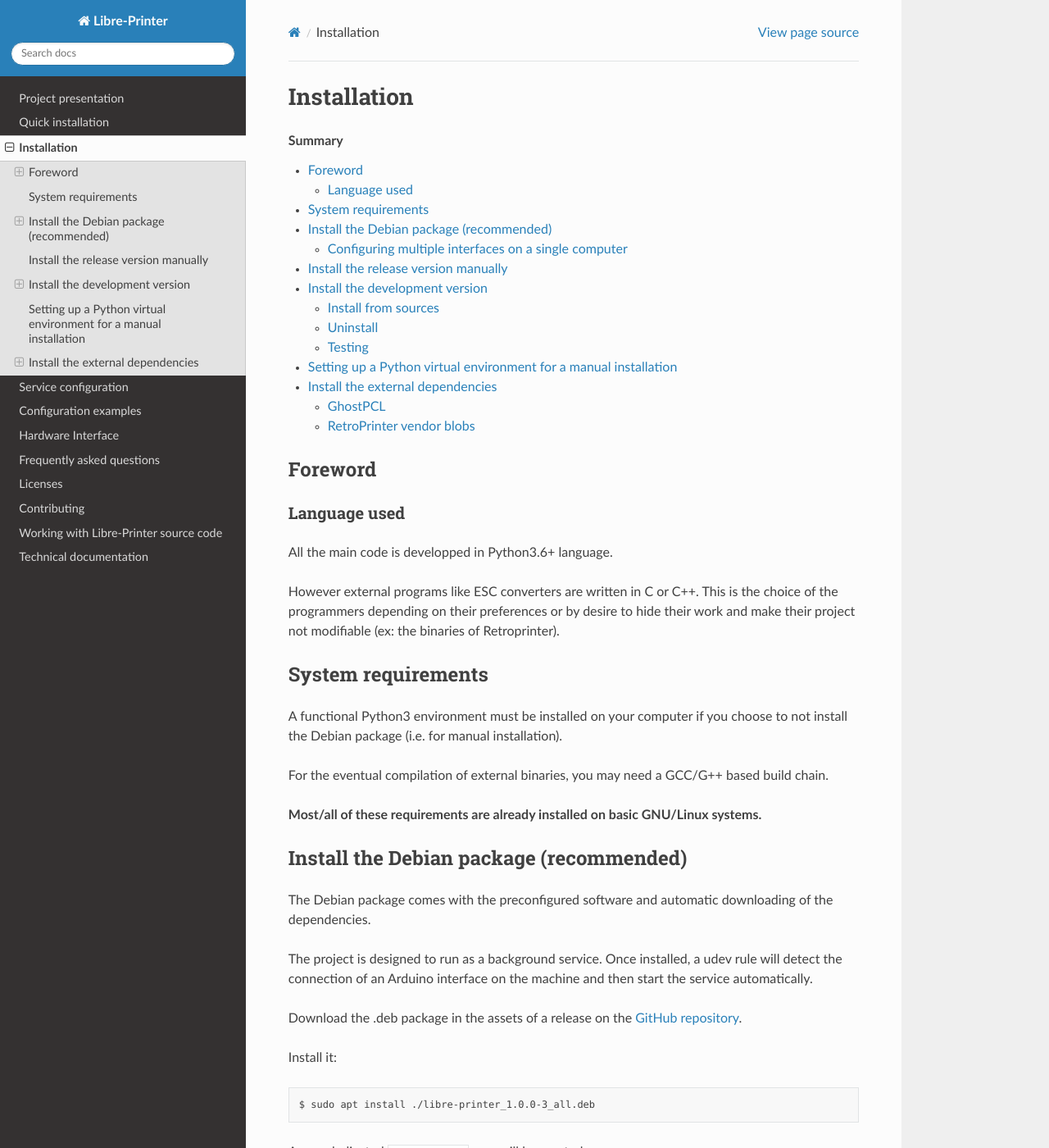
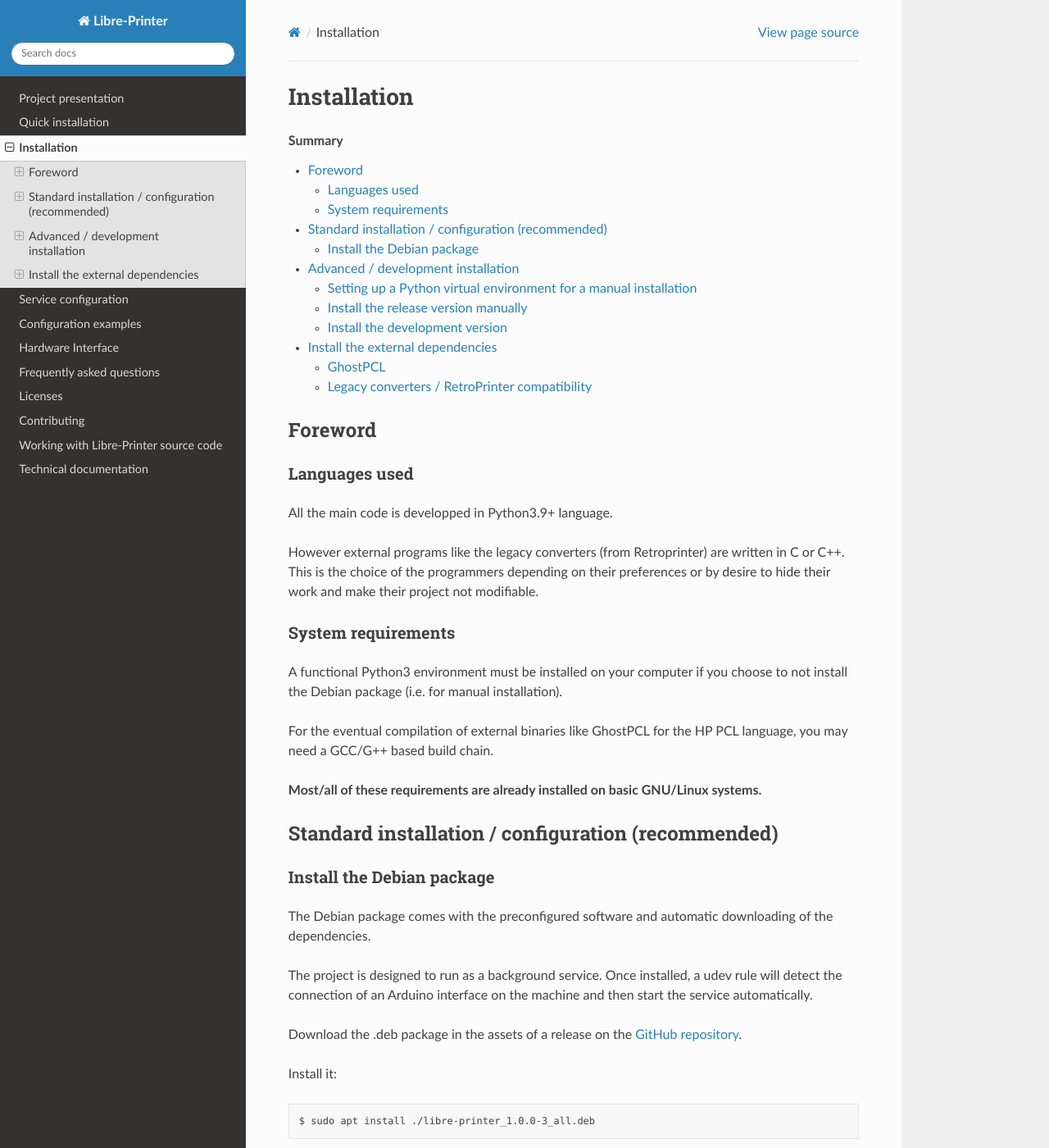
Before and after one commit to ysard/libre-printer, a Sphinx documentation site: the page built from doc/source/installation.rst, in a window 1280 px wide and 1400 px high. Shown: the whole window at 82% size. Built offline with Sphinx 7.4.7 and the Read the Docs theme 3.1.0, drawn with Linux system fonts in a browser that asks for light colours; some of the changed text lies outside the part shown.

Commit message:
[doc] Reorganize installation process for clarity; fix typos

```diff
--- a/doc/source/installation.rst
+++ b/doc/source/installation.rst
@@ -1,5 +1,6 @@
 .. _installation:
 
+============
 Installation
 ============
 
@@ -9,16 +10,17 @@
     :backlinks: top
 
 Foreword
---------
+========
 
-Language used
-~~~~~~~~~~~~~
+Languages used
+--------------
 
-All the main code is developped in Python3.6+ language.
+All the main code is developped in Python3.9+ language.
 
-However external programs like ESC converters are written in C or C++.
-This is the choice of the programmers depending on their preferences or by desire to
-hide their work and make their project not modifiable (ex: the binaries of Retroprinter).
+However external programs like the legacy converters (from Retroprinter) are
+written in C or C++.
+This is the choice of the programmers depending on their preferences or by desire
+to hide their work and make their project not modifiable.
 
 
 System requirements
@@ -27,13 +29,16 @@
 A functional Python3 environment must be installed on your computer if you
 choose to not install the Debian package (i.e. for manual installation).
 
-For the eventual compilation of external binaries, you may need a GCC/G++ based build chain.
+For the eventual compilation of external binaries like GhostPCL for the HP PCL
+language, you may need a GCC/G++ based build chain.
 
 **Most/all of these requirements are already installed on basic GNU/Linux systems.**
 
+Standard installation / configuration (recommended)
+===================================================
 
-Install the Debian package (recommended)
-----------------------------------------
+Install the Debian package
+--------------------------
 
 The Debian package comes with the preconfigured software and automatic
 downloading of the dependencies.
@@ -97,6 +102,58 @@
 to the libreprinter binary via its command line as you will see in the systemd file).
 
 
+Advanced / development installation
+===================================
+
+.. _setting_up_a_virtual_environment:
+
+Setting up a Python virtual environment for a manual installation
+-----------------------------------------------------------------
+
+As always, the use of a Python virtual environment
+(via `virtualenvwrapper <https://docs.python-guide.org/dev/virtualenvs/>`_) is **strongly advised**
+at least for development purposes.
+
+This is not a mandatory step but it is a good and a **simple** practice to separate projects
+from each other in order to avoid conflicts between dependencies.
+
+* Install virtualenvwrapper:
+
+.. code-block:: bash
+
+   $ pip install --user virtualenvwrapper
+
+* Edit your ``~/.bashrc`` or ``~/.zshrc`` file to source the ``virtualenvwrapper.sh``
+  script with these lines:
+
+.. code-block:: bash
+
+   $ export PATH=$PATH:~/.local/bin
+   $ export WORKON_HOME=~/.virtualenvs
+   $ mkdir -p $WORKON_HOME
+   $ # The location of this script may vary depending on your GNU/Linux distro
+   $ # and depending of your installation procedure with pip.
+   $ # See ~/.local/bin/ or /usr/bin
+   $ source ~/.local/bin/virtualenvwrapper.sh
+
+* Restart your terminal or run:
+
+.. code-block:: bash
+
+   $ source ~/.bashrc
+
+* Create your virtualenv:
+
+.. code-block:: bash
+
+   $ mkvirtualenv libreprinter -p /usr/bin/python3
+
+* Later, if you want to work in the virtualenv:
+
+.. code-block:: bash
+
+   $ workon libreprinter
+
 
 Install the release version manually
 ------------------------------------
@@ -110,7 +167,8 @@
 We recommend first the use of a Python virtual environment;
 see the chapter below: :ref:`setting_up_a_virtual_environment`.
 
-You can install the project with the following command on all systems with a Python environment with ``pip``:
+You can install the project with the following command on all systems with a
+Python environment with ``pip``:
 
 .. code-block:: bash
 
@@ -209,62 +267,13 @@
    $ make tests
 
 
-.. _setting_up_a_virtual_environment:
-
-Setting up a Python virtual environment for a manual installation
------------------------------------------------------------------
-
-As always, the use of a Python virtual environment
-(via `virtualenvwrapper <https://docs.python-guide.org/dev/virtualenvs/>`_) is **strongly advised**
-at least for development purposes.
-
-This is not a mandatory step but it is a good and a **simple** practice to separate projects
-from each other in order to avoid conflicts between dependencies.
-
-* Install virtualenvwrapper:
-
-.. code-block:: bash
-
-   $ pip install --user virtualenvwrapper
-
-* Edit your ``~/.bashrc`` or ``~/.zshrc`` file to source the ``virtualenvwrapper.sh`` script with these lines:
-
-.. code-block:: bash
-
-   $ export PATH=$PATH:~/.local/bin
-   $ export WORKON_HOME=~/.virtualenvs
-   $ mkdir -p $WORKON_HOME
-   $ # The location of this script may vary depending on your GNU/Linux distro
-   $ # and depending of your installation procedure with pip.
-   $ # See ~/.local/bin/ or /usr/bin
-   $ source ~/.local/bin/virtualenvwrapper.sh
-
-* Restart your terminal or run:
-
-.. code-block:: bash
-
-   $ source ~/.bashrc
-
-* Create your virtualenv:
-
-.. code-block:: bash
-
-   $ mkvirtualenv libreprinter -p /usr/bin/python3
-
-* Later, if you want to work in the virtualenv:
-
-.. code-block:: bash
-
-   $ workon libreprinter
-
-
 .. _setting_up_dependencies:
 
 Install the external dependencies
----------------------------------
+=================================
 
 GhostPCL
-~~~~~~~~
+--------
 
 If you plan to use LibrePrinter with a computer that sends data in the
 **HP PCL format**, you'll need the **GhostPCL** utility developed by the GhostScript team.
@@ -292,7 +301,7 @@
 (default is ``/usr/local/bin/gpcl6``).
 
 Download compiled binaries
-**************************
+~~~~~~~~~~~~~~~~~~~~~~~~~~
 
 - `v10.0.0 linux-x86_64 (Artifex release) <https://github.com/ArtifexSoftware/ghostpdl-downloads/releases/tag/gs1000>`_
 - `v10.03.1 linux-armv6 (LibrePrinter release) <https://github.com/ysard/libre-printer/releases/tag/1.0.0rc1>`_
@@ -300,7 +309,8 @@
 Then copy the ``gpcl6`` binary to ``/usr/local`` and make it executable (``chmod 755 /usr/local/gpcl6``).
 
 Compilation
-***********
+~~~~~~~~~~~
+
 Compiling sources is easy (but takes time); First, download and extract the archive
 (for example: ``ghostpdl-10.03.1.tar.xz``), then:
 
@@ -311,8 +321,8 @@
    $ make install # Will install the binaries in /usr/local by default
 
 
-RetroPrinter vendor blobs
-~~~~~~~~~~~~~~~~~~~~~~~~~
+Legacy converters / RetroPrinter compatibility
+----------------------------------------------
 
 .. warning:: Until now, only the ``convert-escp2`` binary v3.7 is available on x86_64.
     Other binaries, updates & platforms should come, but in the meantime you will
@@ -360,12 +370,14 @@
 access rights** of the assets by |project_name|.
 
 .. note::
-    The paths involved are atypical, even amateurish and dangerous (most of accesses are for root,
-    and their programs also run as root... like SysAdmins say, *using root or chmod 777
+    The paths involved are atypical, even amateurish and dangerous (access rights
+    are for everyone, and their programs also run as root.
+    Like any sys admin say, *using root or chmod 777
     for everything is the best way to prove you don't know what you're doing*.),
     but hey, it's not *our* fault!
 
-The following ACLs (Access Control List) rules will fix the rights for the user ``libreprinter``:
+The following ACLs (Access Control List) rules will fix the rights for the user
+``libreprinter``:
 
 .. code-block:: bash
 
```
